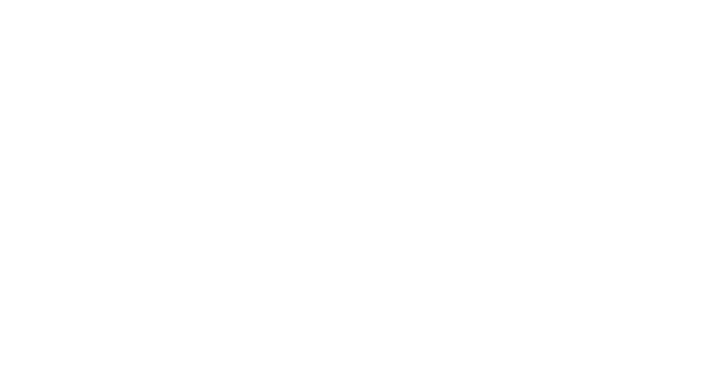
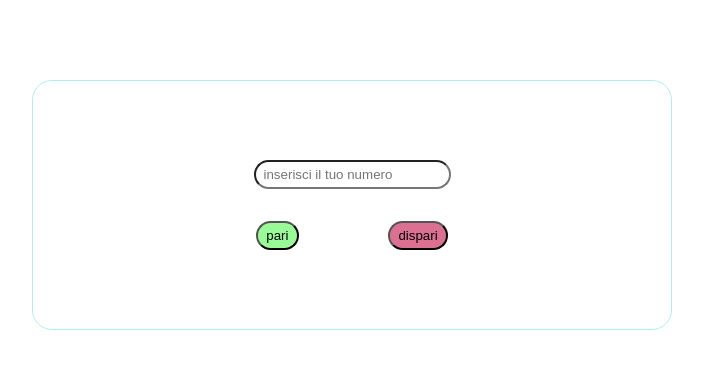
Before and after one commit to RiccardoSansone/js-paliedispari, a plain HTML site: page jspariDispari/index.html in a window 1280 px wide. Shown: the whole page, without its empty margins (288-991 px from the left). Drawn offline with Linux system fonts and the light colour scheme.

Commit message:
complete

```diff
--- a/jspariDispari/assets/css/style.css
+++ b/jspariDispari/assets/css/style.css
@@ -3,3 +3,33 @@
     padding: 0;
     box-sizing: border-box;
 }
+.container{
+    width: 50%;
+    height: 250px;
+    border: 1px solid paleturquoise;
+    border-radius: 20px;
+    margin: auto;
+    margin-top: 5rem;
+}
+.d-flexColumn{
+    display: flex;
+    flex-direction: column;
+    justify-content: center;
+    align-items: center;
+}
+.d-flex{
+    display: flex;
+    width: 30%;
+    justify-content: space-between;
+    margin-top: 2rem;
+}
+.btn, #numero{
+    padding: 0.3rem 0.5rem;
+    border-radius: 20px;
+}
+#pari{
+    background-color: palegreen;
+}
+#dispari{
+    background-color: palevioletred;
+}
--- a/jspariDispari/assets/js/script.js
+++ b/jspariDispari/assets/js/script.js
@@ -3,3 +3,35 @@
 // Generiamo un numero random (sempre da 1 a 5) per il computer (usando una funzione).
 // Sommiamo i due numeri Stabiliamo se la somma dei due numeri è pari o dispari (usando una funzione)
 // Dichiariamo chi ha vinto.
+
+let sceltaUt = document.getElementById('numero');
+let pariUt = document.getElementById('pari');
+let dispariUt = document.getElementById('dispari');
+let pariDispari; //true se è pari, false se è dispari
+
+pariUt.addEventListener('click', function () {
+    if(result(true) == true){
+        console.log('hai vinto');
+    } else{
+        console.log('hai perso');
+    }
+})
+
+dispariUt.addEventListener('click', function () {
+    if(result(false) == true){
+        console.log('hai vinto');
+    } else {
+        console.log('hai perso');
+    }
+})
+
+function result (pariDispari){
+    let pcNumber = Number(Math.floor(Math.random()* 5) + 1);
+    let randomNum = pcNumber + sceltaUt.value;
+    if(pariDispari == true && randomNum% 2 == 0){
+        return true;
+    } else if(pariDispari == false && randomNum% 2 != 0){
+       return true;
+    }
+    return false;
+}
--- a/jspariDispari/index.html
+++ b/jspariDispari/index.html
@@ -8,7 +8,14 @@
 </head>
 <body>
 
-
+    <div class="container d-flexColumn">
+        <input type="number" id="numero" placeholder="inserisci il tuo numero">
+        <div class="d-flex">
+            <button id="pari" class="btn">pari</button>
+            <button id="dispari" class="btn">dispari</button>
+        </div>
+        <div></div>
+    </div>
 
     <script src="./assets/js/script.js"></script>
 </body>
```
